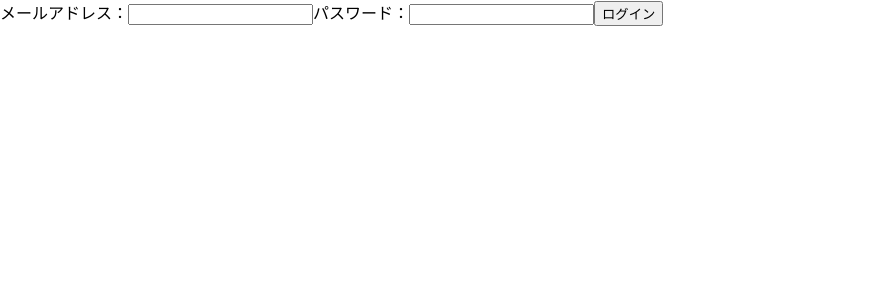
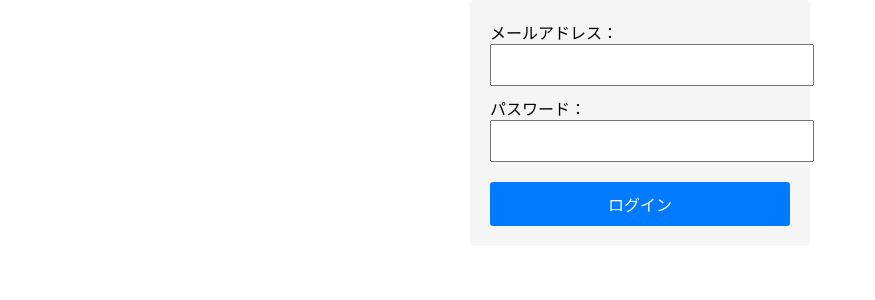
Before and after one commit to Shau00n/Attendance-System, a React (Create React App) app in the folder attendance-system-client/: page / in a window 1280 px wide. Shown: the top 300 px of the page, without its empty margins (0-875 px from the left). Built offline with nearby package versions, Linux system fonts and the light colour scheme.

Commit message:
styled componentsを使用した装飾を施した

```diff
--- a/attendance-system-client/src/components/Login.jsx
+++ b/attendance-system-client/src/components/Login.jsx
@@ -1,44 +1,85 @@
 import { useState } from 'react';
 import api from '../services/api';
+import styled from 'styled-components';
+
+const StyledForm = styled.form`
+  max-width: 300px;
+  margin: 0 auto;
+  padding: 20px;
+  background-color: #f5f5f5;
+  border-radius: 5px;
+`;
+
+const StyledLabel = styled.label`
+  display: block;
+  margin-bottom: 10px;
+`;
+
+const StyledInput = styled.input`
+  width: 100%;
+  padding: 10px;
+  font-size: 16px;
+`;
+
+const StyledButton = styled.button`
+  width: 100%;
+  margin-top: 10px;
+  padding: 10px;
+  font-size: 16px;
+  background-color: #007bff;
+  color: #fff;
+  border: none;
+  border-radius: 3px;
+  cursor: pointer;
+`;
+
+// エラーメッセージを表示するコンポーネント
+const ErrorMessage = styled.p`
+  color: red;
+`;
 
 const Login = ({ setLoggedIn }) => {
   const [email, setEmail] = useState('');
   const [password, setPassword] = useState('');
+  const [error, setError] = useState(null); // エラー状態を管理
 
   const handleSubmit = async (e) => {
     e.preventDefault();
     try {
       const response = await api.post('/login', { email, password });
-      localStorage.setItem('token', response.data.token);
+      // cookieにtokenを保存
+      document.cookie = `token=${response.data.token}`;
       setLoggedIn(true);
     } catch (error) {
-      alert('ログインに失敗しました。');
+      // エラーメッセージをセット
+      setError('ログインに失敗しました。');
       console.error(error);
     }
   };
 
   return (
-    <form onSubmit={handleSubmit}>
-      <label>
+    <StyledForm onSubmit={handleSubmit}>
+      <StyledLabel>
         メールアドレス：
-        <input
+        <StyledInput
           type="email"
           value={email}
           onChange={(e) => setEmail(e.target.value)}
           required
         />
-      </label>
-      <label>
+      </StyledLabel>
+      <StyledLabel>
         パスワード：
-        <input
+        <StyledInput
           type="password"
           value={password}
           onChange={(e) => setPassword(e.target.value)}
           required
         />
-      </label>
-      <button type="submit">ログイン</button>
-    </form>
+      </StyledLabel>
+      <StyledButton type="submit">ログイン</StyledButton>
+      {error && <ErrorMessage>{error}</ErrorMessage>}
+    </StyledForm>
   );
 };
 
```
